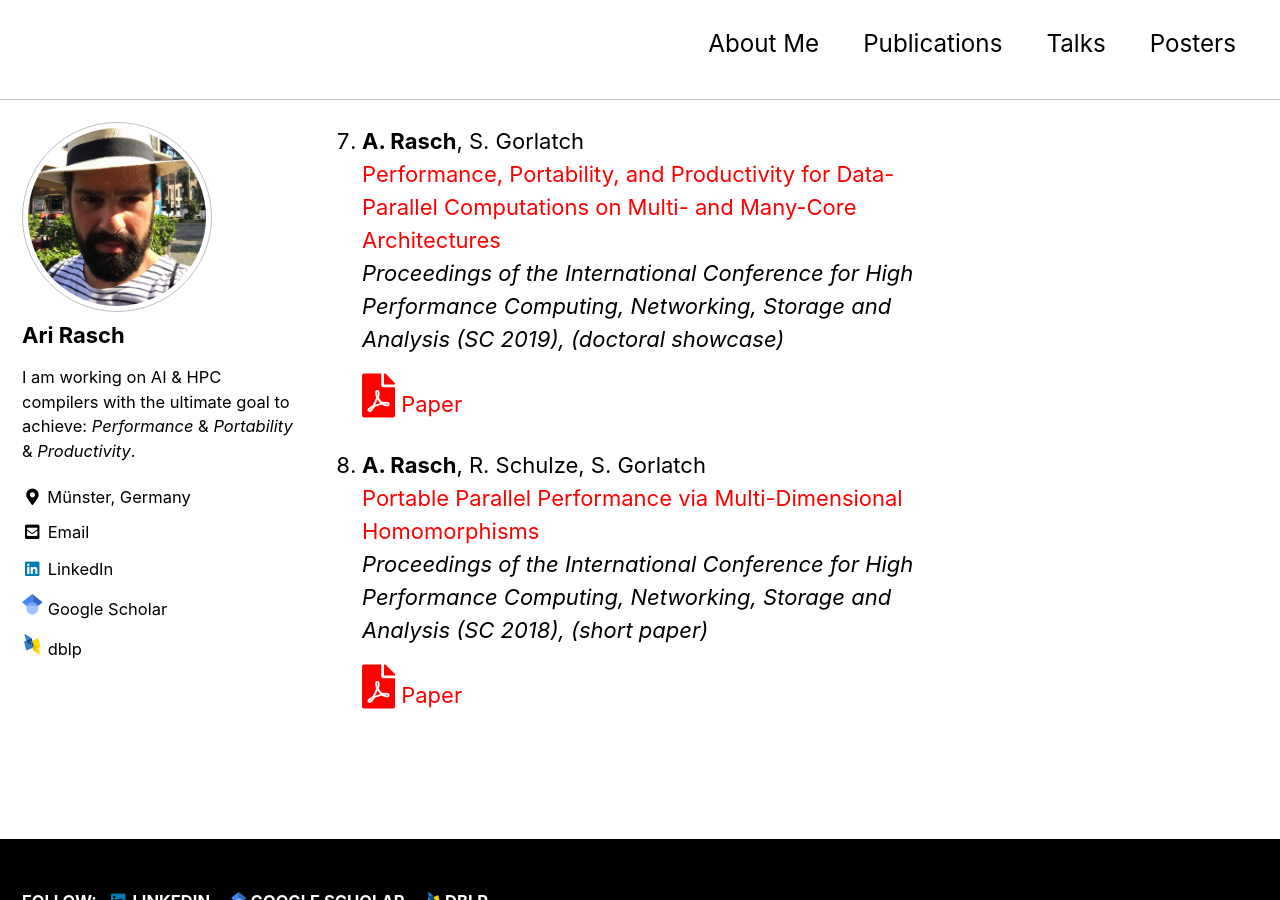
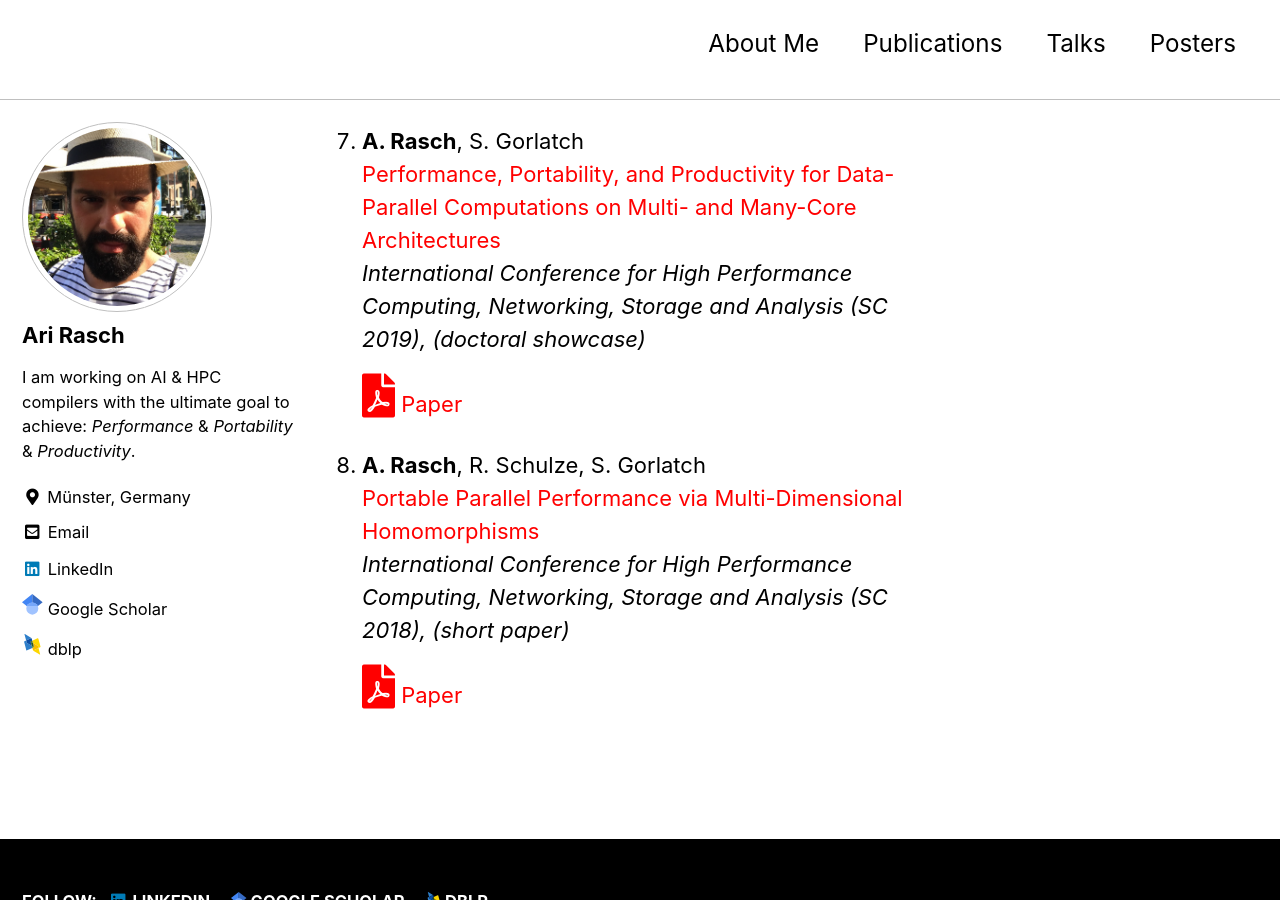
Before and after one commit to AriRasch/arirasch.github.io, a Jekyll site: the page built from publications.md, in a window 1280 px wide and 900 px high, scrolled down 5601 px. Built offline with Jekyll 4.4.1, drawn with Linux system fonts in a browser that asks for light colours; cached includes are drawn as plain includes; our own code applies the rules of GitHub Pages for plain Markdown files.

Commit message:
Update publication entries to remove 'Proceedings of'

```diff
--- a/publications.md
+++ b/publications.md
@@ -131,10 +131,10 @@ You can find my publications also on my [Google Scholar](https://scholar.google.
 
 1.  **A. Rasch**, S. Gorlatch\\
     [Performance, Portability, and Productivity for Data-Parallel Computations on Multi- and Many-Core Architectures](https://sc19.supercomputing.org/proceedings/doctoral_showcase/index.html) \\
-    *Proceedings of the International Conference for High Performance Computing, Networking, Storage and Analysis (SC 2019), (doctoral showcase)*\\
+    *International Conference for High Performance Computing, Networking, Storage and Analysis (SC 2019), (doctoral showcase)*\\
     <a href="../assets/files/publications/wip_short/sc19/paper.pdf"><i class="fas fa-file-pdf" style="color: red; font-size: 2em; padding-top: .4em"></i></a> [Paper](../assets/files/publications/wip_short/sc19/paper.pdf)
 
 1.  **A. Rasch**, R. Schulze, S. Gorlatch\\
     [Portable Parallel Performance via Multi-Dimensional Homomorphisms](https://sc18.supercomputing.org/proceedings/tech_poster/) \\
-    *Proceedings of the International Conference for High Performance Computing, Networking, Storage and Analysis (SC 2018), (short paper)*\\
+    *International Conference for High Performance Computing, Networking, Storage and Analysis (SC 2018), (short paper)*\\
     <a href="../assets/files/publications/wip_short/sc18/paper.pdf"><i class="fas fa-file-pdf" style="color: red; font-size: 2em; padding-top: .4em"></i></a> [Paper](../assets/files/publications/wip_short/sc18/paper.pdf)
```
